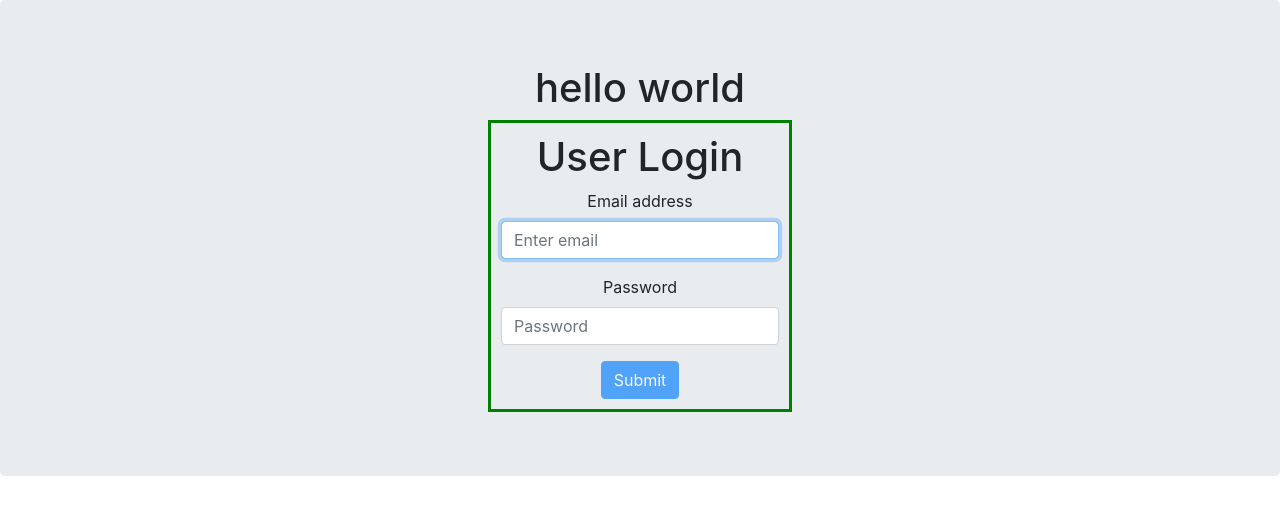
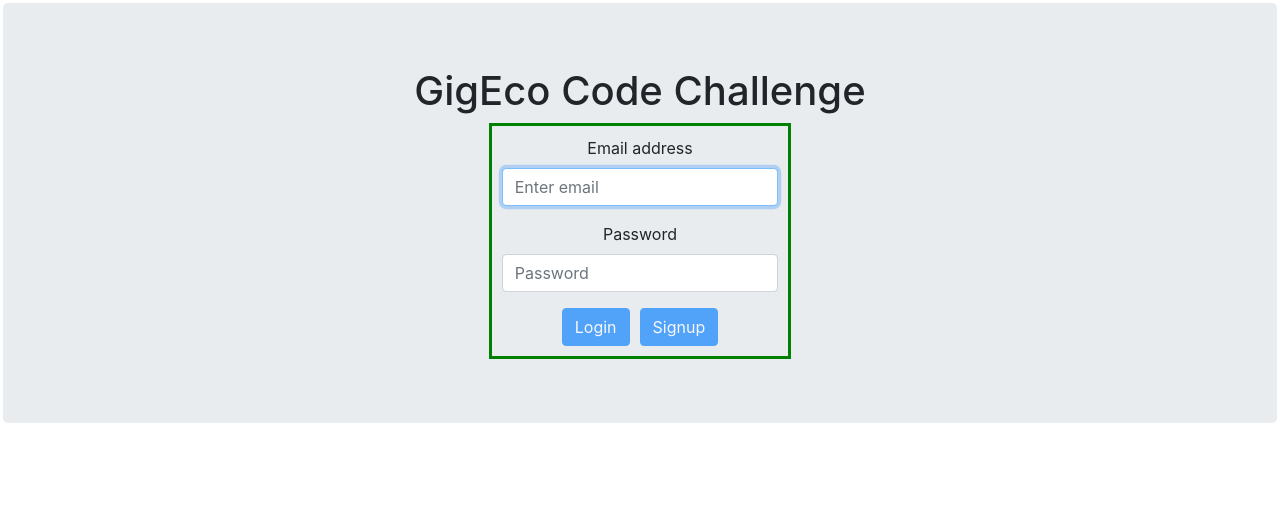
Before and after one commit to Ranthonym/uface, a React (Create React App) app: page / in a window 1280 px wide. Shown: the top 514 px of the page. Built offline with nearby package versions, Linux system fonts and the light colour scheme.

Commit message:
add signup button to form

```diff
--- a/src/App.css
+++ /dev/null
@@ -1,38 +0,0 @@
-.App {
-  text-align: center;
-}
-
-.App-logo {
-  height: 40vmin;
-  pointer-events: none;
-}
-
-@media (prefers-reduced-motion: no-preference) {
-  .App-logo {
-    animation: App-logo-spin infinite 20s linear;
-  }
-}
-
-.App-header {
-  background-color: #282c34;
-  min-height: 100vh;
-  display: flex;
-  flex-direction: column;
-  align-items: center;
-  justify-content: center;
-  font-size: calc(10px + 2vmin);
-  color: white;
-}
-
-.App-link {
-  color: #61dafb;
-}
-
-@keyframes App-logo-spin {
-  from {
-    transform: rotate(0deg);
-  }
-  to {
-    transform: rotate(360deg);
-  }
-}
--- a/src/App.js
+++ b/src/App.js
@@ -1,6 +1,6 @@
 import React, { useState, useEffect } from "react";
 
-import "./App.css";
+import classes from "./App.module.css";
 
 import { Jumbotron, Form, Button } from "react-bootstrap/";
 
@@ -19,9 +19,9 @@ function App() {
   const registrationHandler = () => {};
 
   return (
-    <div className="App">
+    <div className={classes.App}>
       <Jumbotron>
-        <h1>hello world</h1>
+        <h1>GigEco Code Challenge</h1>
         <Login />
       </Jumbotron>
     </div>
--- /dev/null
+++ b/src/App.module.css
@@ -0,0 +1,17 @@
+.App {
+  text-align: center;
+  display: flex;
+  flex-direction: column;
+  padding: 3px;
+}
+
+.App-header {
+  background-color: #282c34;
+  min-height: 100vh;
+  display: flex;
+  flex-direction: column;
+  align-items: center;
+  justify-content: center;
+  font-size: calc(10px + 2vmin);
+  color: white;
+}
--- a/src/components/Login/Login.js
+++ b/src/components/Login/Login.js
@@ -16,7 +16,6 @@ const Login = () => {
 
   return (
     <div className={classes.Login}>
-      <h1>User Login</h1>
       <Form onSubmit={handleSubmit}>
         <Form.Group controlId="formBasicEmail">
           <Form.Label>Email address</Form.Label>
@@ -39,7 +38,15 @@ const Login = () => {
           />
         </Form.Group>
         <Button variant="primary" disabled={!validateForm()} type="submit">
-          Submit
+          Login
+        </Button>
+        <Button
+          className={classes.SignupButton}
+          variant="primary"
+          disabled={!validateForm()}
+          type="submit"
+        >
+          Signup
         </Button>
       </Form>
     </div>
--- a/src/components/Login/Login.module.css
+++ b/src/components/Login/Login.module.css
@@ -6,3 +6,8 @@
   border: 3px solid green;
   padding: 10px;
 }
+
+.SignupButton {
+  margin-left: 10px;
+  background-color: blueviolet;
+}
```
